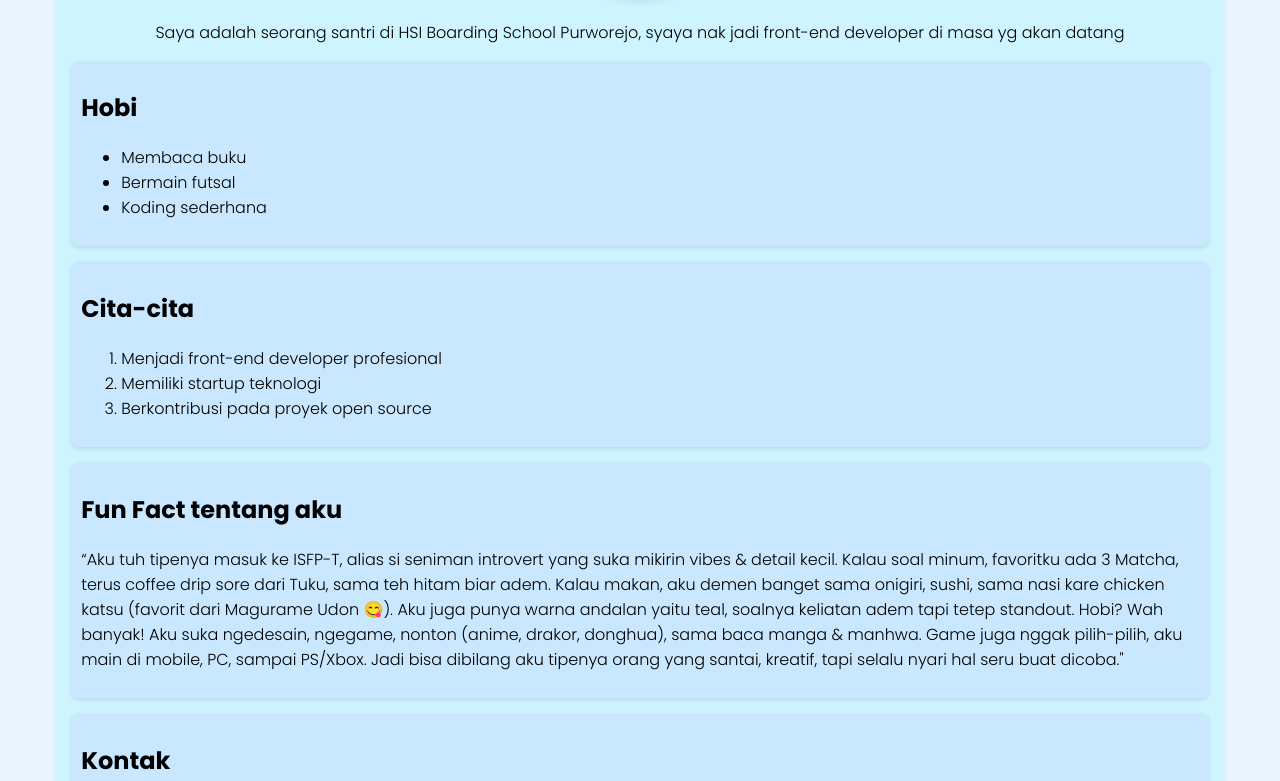
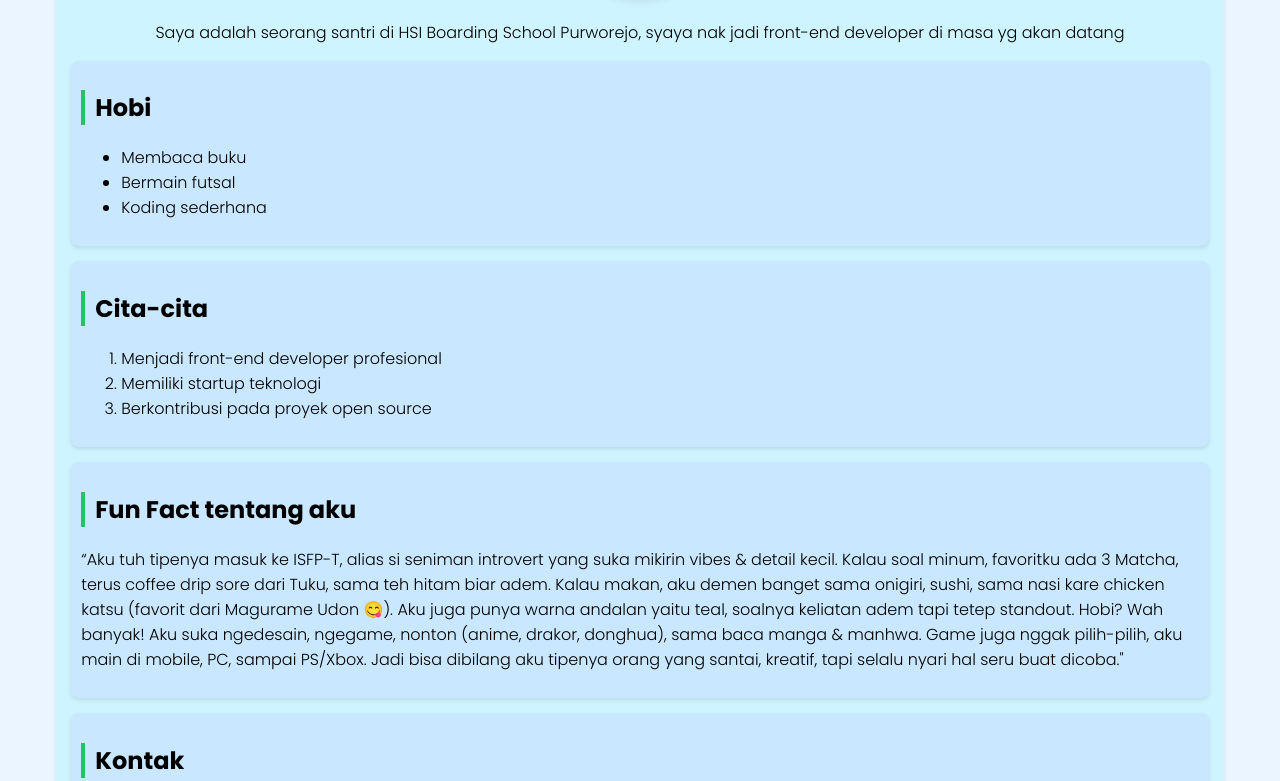
Before and after one commit to Tazhar31/HTML-Learning, a plain HTML site: page Tugas2/biodata.html in a window 1280 px wide. Shown: the part 555-1336 px from the top of the page. Drawn offline with Linux system fonts and the light colour scheme.

Commit message:
modified:   Tugas2/biodata.html 	modified:   Tugas2/style.css

```diff
--- a/Tugas2/biodata.html
+++ b/Tugas2/biodata.html
@@ -9,7 +9,7 @@
 <body>
     <header>
       <div class="d">
-        <h1>Hello chat! ini dia biodata lengkap tentang aku!<hr></h1>
+        <h1>Biodata santri<hr></h1>
       </div>
     </header>
 
--- a/Tugas2/style.css
+++ b/Tugas2/style.css
@@ -152,6 +152,11 @@ header .d {
         margin-top: 15px;
     }
 
+    #hobi h2 {
+        padding-left: 10px;
+        border-left: 4px solid #22c55e;
+    }
+
     .cita {
         text-align: left;
         background: #c9e7ff;
@@ -159,6 +164,11 @@ header .d {
         border-radius: 8px;
         box-shadow: 0 2px 4px rgba(0, 0, 0, 0.1);
         margin-top: 15px;
+    }
+
+    .cita h2 {
+        padding-left: 10px;
+        border-left: 4px solid #22c55e;
     }
 
     .fun{
@@ -171,6 +181,11 @@ header .d {
         text-align: left;
     }
 
+    .fun h2 {
+        padding-left: 10px;
+        border-left: 4px solid #22c55e;
+    }
+
     .kontak {
         background: #c9e7ff;
         margin-top: 15px;
@@ -179,6 +194,11 @@ header .d {
         box-shadow: 0 2px 4px rgba(0, 0, 0, 0.1);
         margin-top: 15px;
         text-align: left;
+    }
+
+    .kontak h2 {
+        padding-left: 10px;
+        border-left: 4px solid #22c55e;
     }
 
     li {
```
